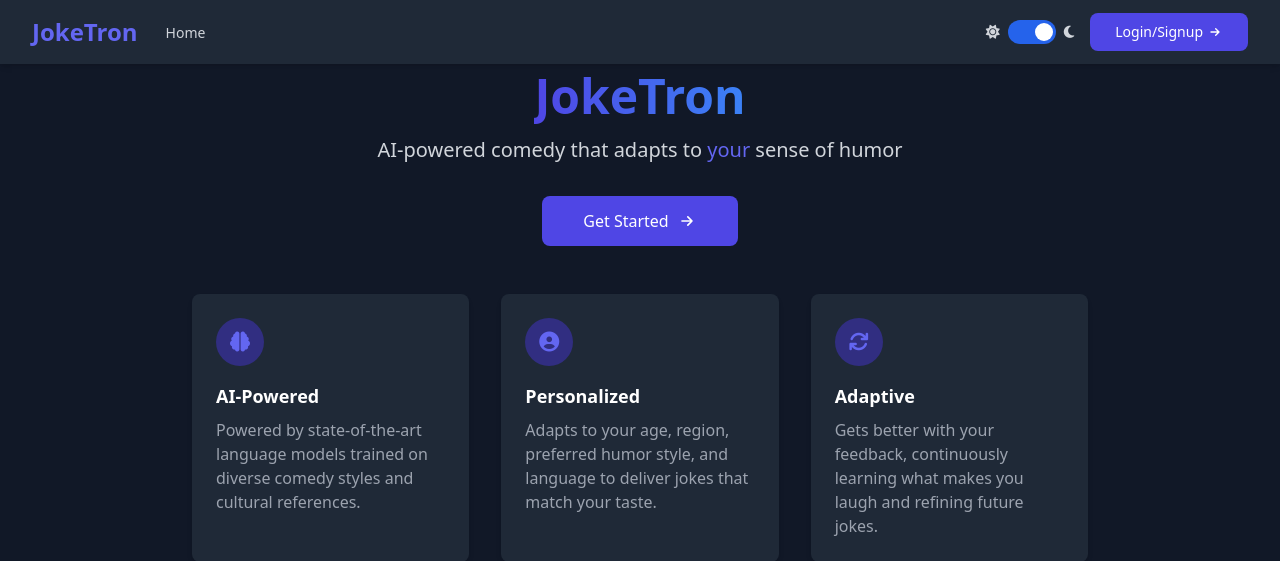
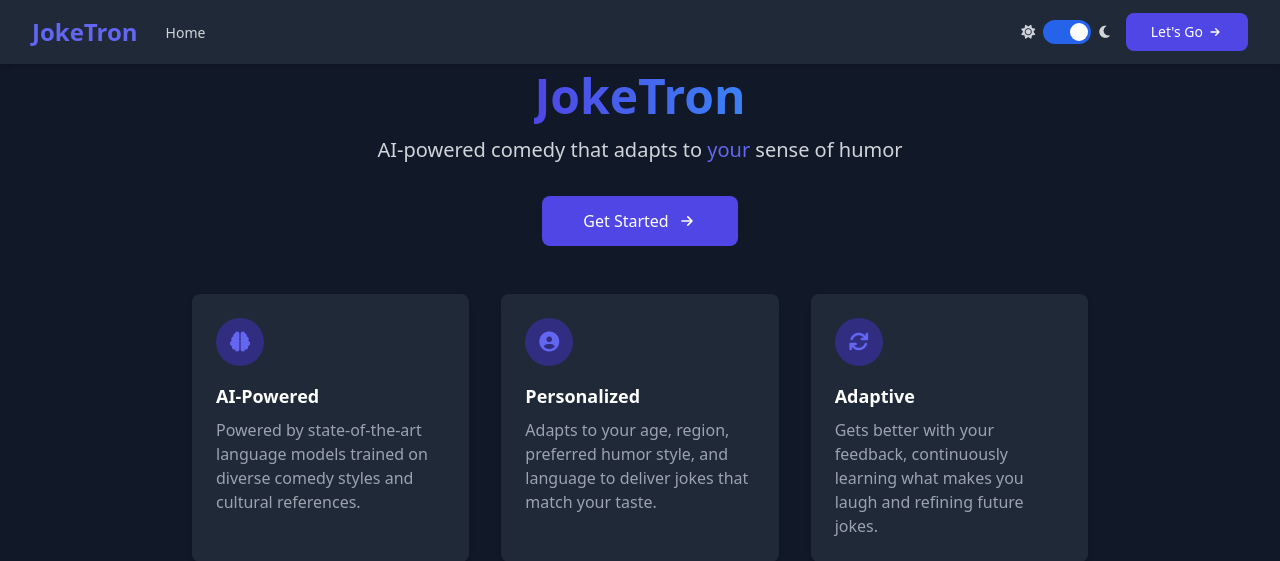
Before and after one commit to Harsha8321/JokeTron, a Flask app: page / in a window 1280 px wide. Shown: the top 561 px of the page. Run offline with Flask 3, Linux system fonts and the light colour scheme; some libraries are stand-ins or nearby versions.

Commit message:
Made some Chnages in Layout Page

```diff
--- a/templates/layout.html
+++ b/templates/layout.html
@@ -85,7 +85,7 @@
                             </a>
                         {% else %}
                             <a href="{{ url_for('signup') }}" class="get-started-btn inline-flex items-center justify-center px-6 py-2 border border-transparent text-sm font-medium rounded-lg text-white bg-indigo-600 hover:bg-indigo-700 transition-all duration-300 ease-in-out group">
-                                Login/Signup
+                                Let's Go
                                 <svg xmlns="http://www.w3.org/2000/svg" class="h-4 w-4 ml-1 transform group-hover:translate-x-1 transition-transform duration-300 ease-in-out" fill="none" viewBox="0 0 24 24" stroke="currentColor">
                                     <path stroke-linecap="round" stroke-linejoin="round" stroke-width="2" d="M13 7l5 5m0 0l-5 5m5-5H6" />
                                 </svg>
```
